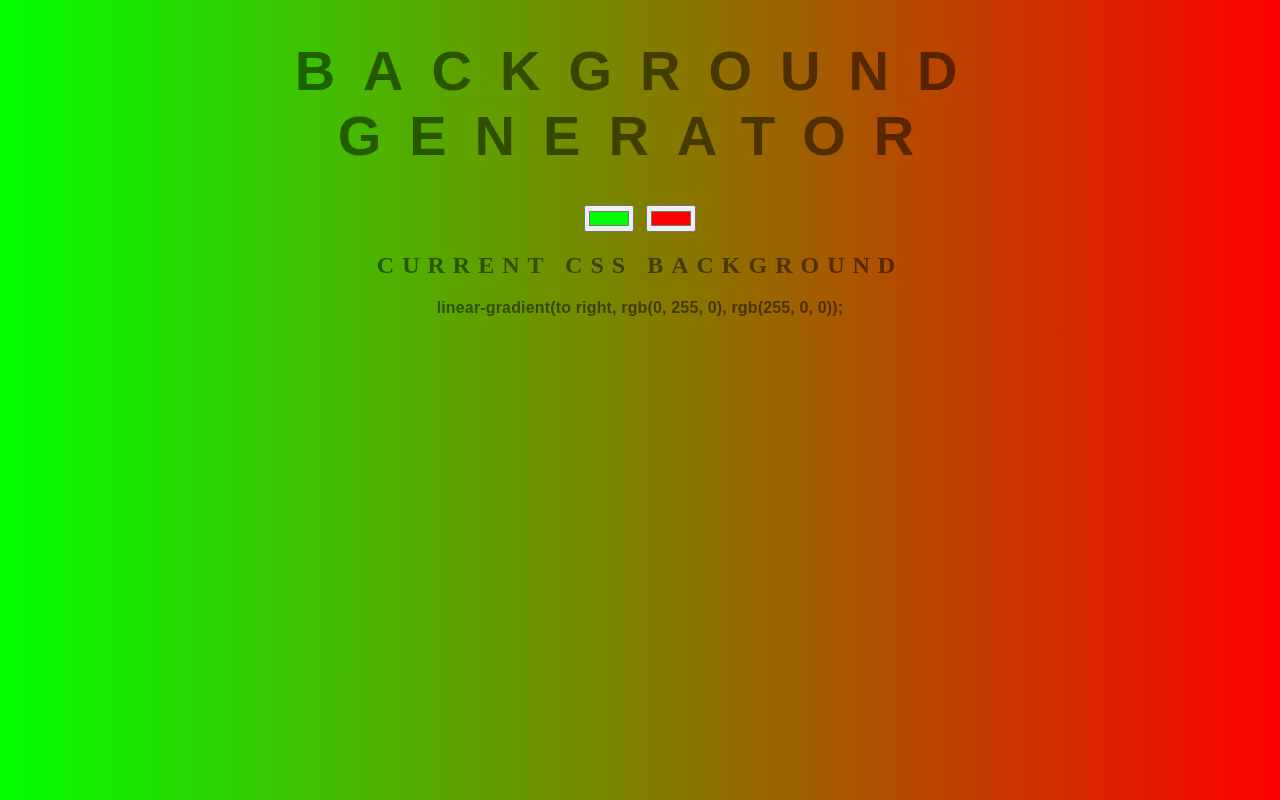
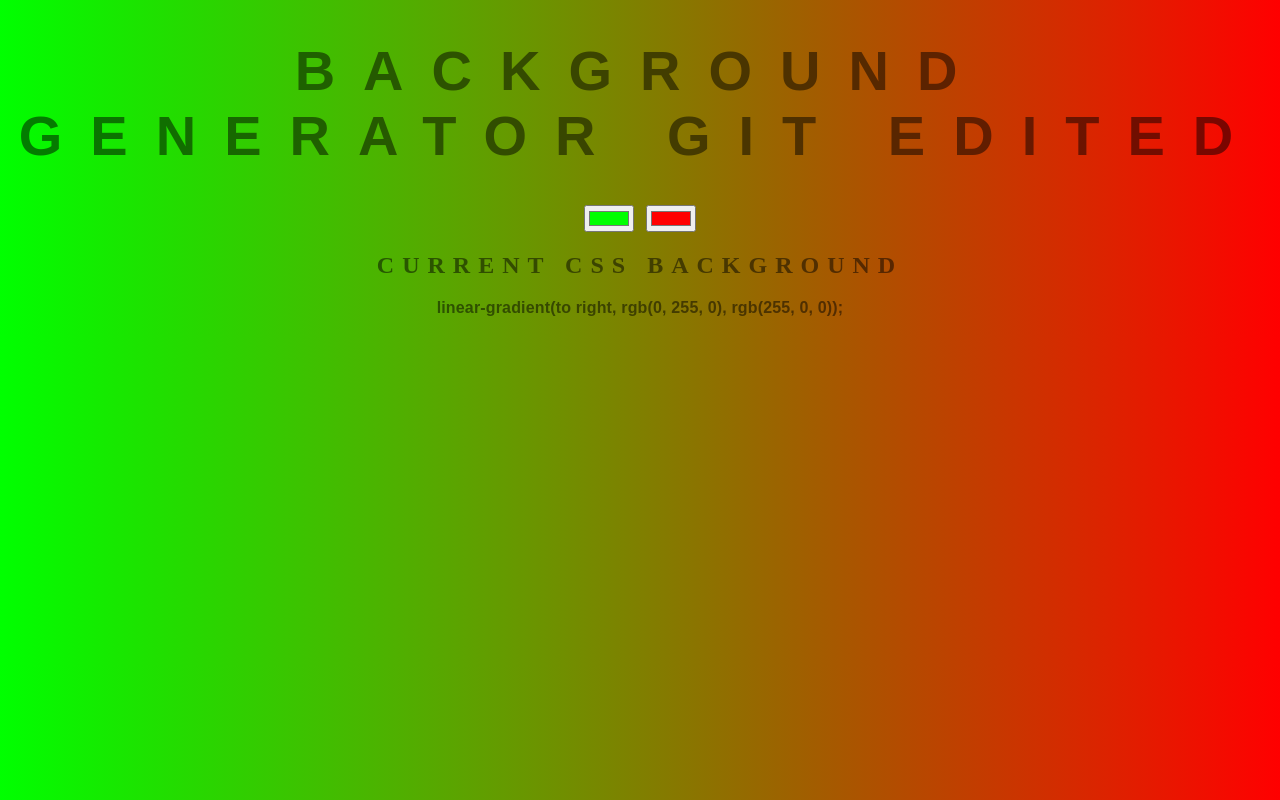
Before and after one commit to xavierassad/background-generator, a plain HTML site: page index.html in a window 1280 px wide. Drawn offline with Linux system fonts and the light colour scheme.

Commit message:
updating index.html with new h1 title

```diff
--- a/index.html
+++ b/index.html
@@ -7,7 +7,7 @@
     <title>Gradient Background</title>
 </head>
 <body id="gradient">
-    <h1>Background Generator</h1>
+    <h1>Background Generator Git Edited</h1>
     <input class="color1" type="color" name="color1" value="#00ff00">
     <input class="color2" type="color" name="color2" value="#ff0000">
     <h2>Current CSS Background</h2>
```
